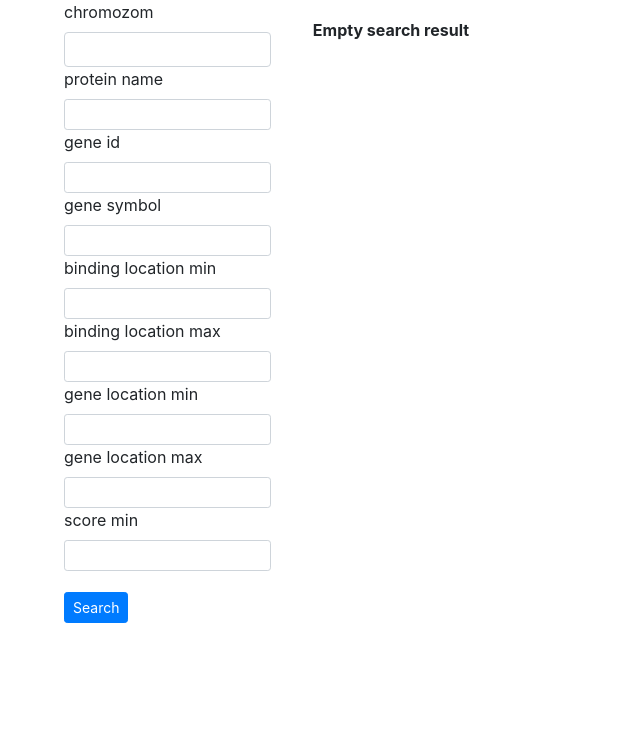
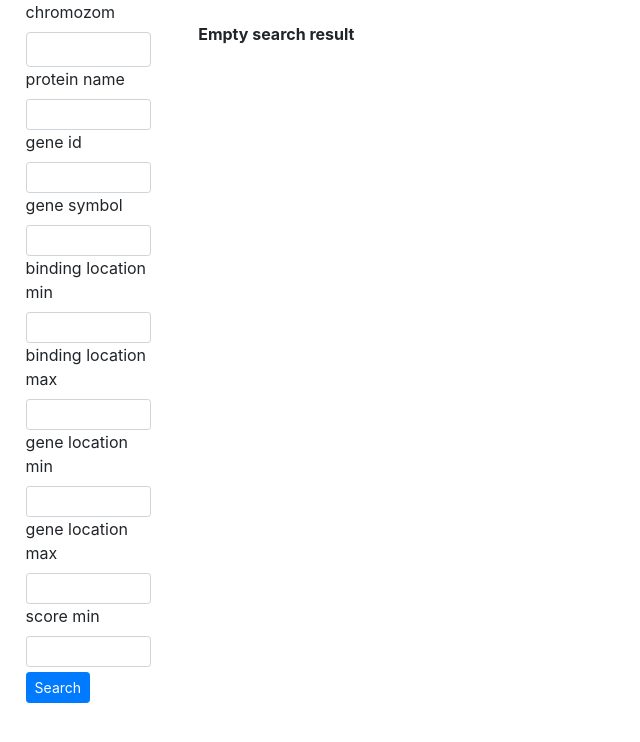
Before and after one commit to ML-Bioinfo-CEITEC/genome_browser, a Flask app: template api/templates/test.html in a window 1280 px wide. Shown: the top 742 px of the page, without its empty margins (0-640 px from the left). Run offline with Flask 2, Linux system fonts and the light colour scheme; the template is opened without the code that fills it: values that come from a table or form of the project are taken from there, others are empty; some libraries are stand-ins or nearby versions.

Commit message:
UI - resize table and menu

```diff
--- a/api/templates/test.html
+++ b/api/templates/test.html
@@ -10,8 +10,8 @@
         </style>
     </head>
     <body>
-        <div style="padding-right: 5%; padding-left: 5%;">
-            <div style="width:18%; float: left; ">
+        <div style="padding-left: 2%;">
+            <div style="width: 10%; float: left; ">
                 <form method="POST" action="" nonvalidate>
                     {{ form.hidden_tag() }}
                     <div>
@@ -77,15 +77,15 @@
                             <span style="color: red;">[{{ error }}]</span>
                         {% endfor %}
                     </div>
-                    <div style="padding-top: 10%;">
+                    <div style="padding-top: 0.3rem;">
                         <button type="submit" class="btn btn-sm btn-primary">Search</button>
                     </div>
                 </form>
             </div>
 
-            <div style="margin-left: 20%;">
+            <div style="margin-left: 12%;">
                 <!-- display: list-item; -->
-                <table class='table table-striped table-bordered table-sm' style="height: 80%; width: 95%; border: none;">
+                <table class='table table-striped table-bordered table-sm' style="height: 80%; width: 98%; border: none; margin-bottom: 0.3rem;">
                     {% if rows %}
                     <thead class='thead-dark'>
                         <tr style="text-align: center;">
@@ -142,7 +142,7 @@
                 </table>
             </div>
 
-            <div style="margin-left: 20%; padding-bottom: 1%; ">
+            <div style="margin-left: 12%; padding-bottom: 1%; ">
                 {% if rows %}
                     {% if has_prev %}
                         <a href="{{ prev_page_url }}" type="button" class="btn btn-sm btn-primary">Previous</a>
@@ -158,7 +158,7 @@
                     {% endif %}
 
                     {% if rows %}
-                    <a href="{{download_url}}" type="button" class="btn btn-sm btn-primary" style="float: right; margin-right: 2.5%;">Download</a>
+                        <a href="{{download_url}}" type="button" class="btn btn-sm btn-primary" style="float: right; margin-right: 2.5%;">Download</a>
                     {% endif %}
                     <div>Page {{params['page']}} / {{pages}}</div>
                 {% else %}
```
